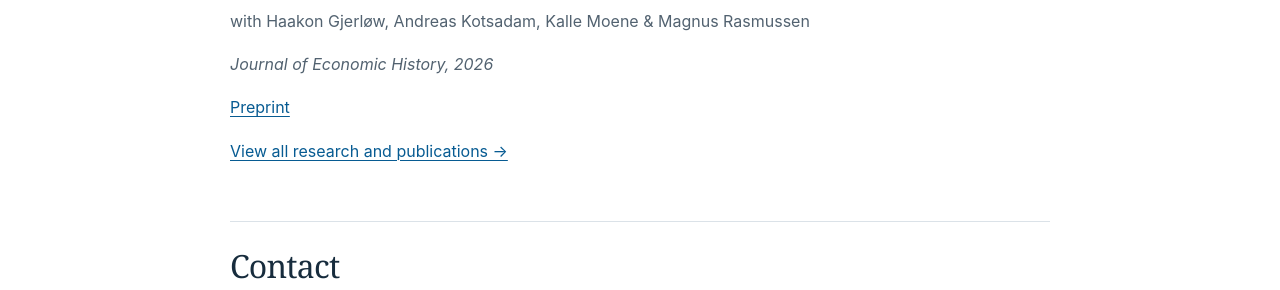
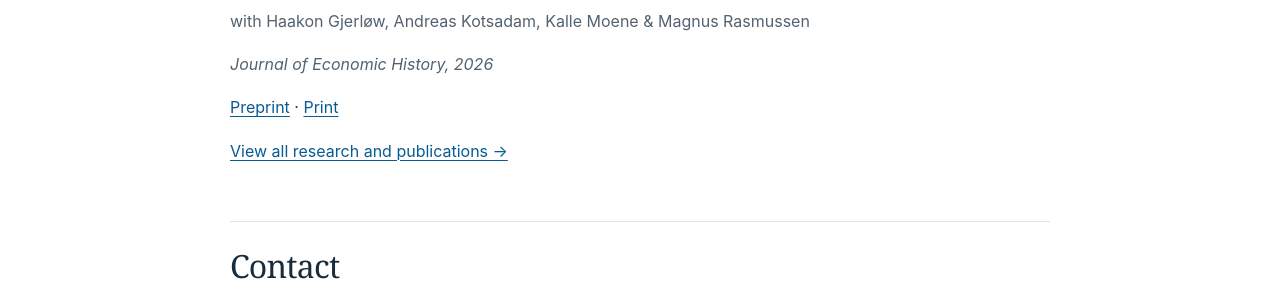
Before and after one commit to anderskjelsrud/anderskjelsrud.github.io, a Jekyll site: the page built from index.md, in a window 1280 px wide. Shown: the part 855-1145 px from the top of the page. Built offline with Jekyll 4.4.1, drawn with Linux system fonts in a browser that asks for light colours.

Commit message:
Add Print link for Strikes and machines

```diff
--- a/index.md
+++ b/index.md
@@ -33,7 +33,7 @@ with Haakon Gjerløw, Andreas Kotsadam, Kalle Moene & Magnus Rasmussen
 
 *Journal of Economic History, 2026*
 
-[Preprint](https://drive.google.com/file/d/1fRMqq469i-MFCazlyxqpUwNn0ejEmLP0/view?usp=sharing)
+[Preprint](https://drive.google.com/file/d/1fRMqq469i-MFCazlyxqpUwNn0ejEmLP0/view?usp=sharing) · [Print](https://www.cambridge.org/core/journals/journal-of-economic-history/article/abs/strikes-and-machines-investments-in-the-norwegian-interwarperiod/D7A32028AAE5C1973E6487D5732F2920)
 
 
 
```
Also changed, not shown: research.md (+1 -1 lines).
